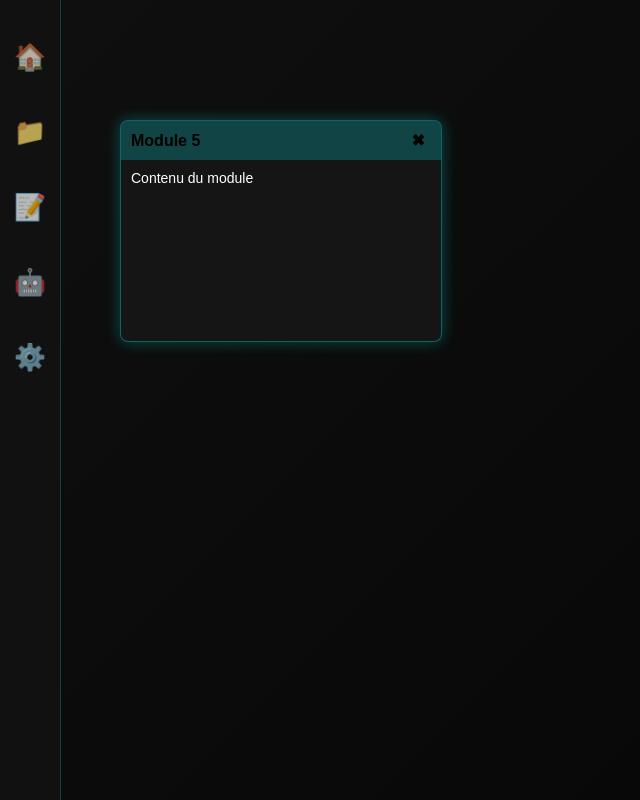
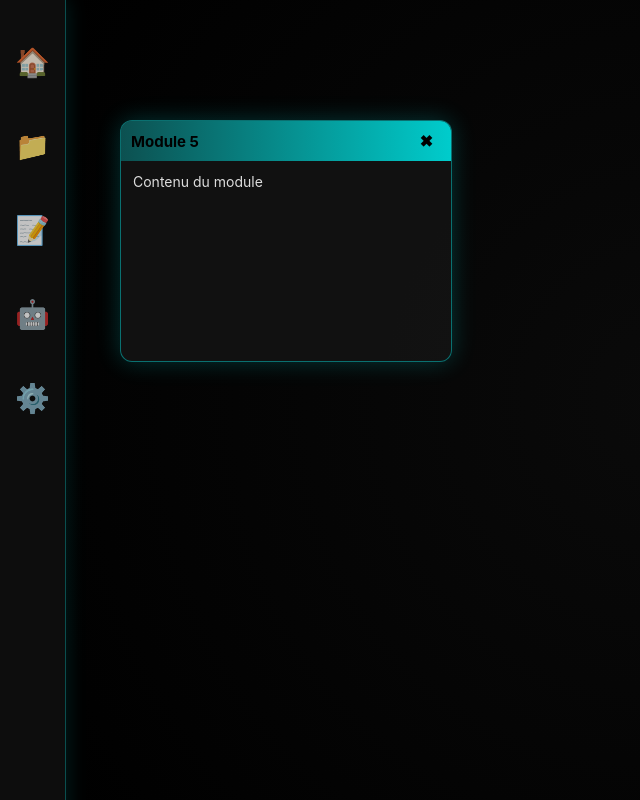
Before and after one commit to Samilo69/sayan-os-, a plain HTML site: page index.html in a window 1280 px wide. Both pictures are taken after a click on the element "⚙️". Shown: the whole page, without its empty margins (0-640 px from the left). Drawn offline with Linux system fonts and the light colour scheme.

Commit message:
Update styles for global and sidebar elements

```diff
--- a/style.css
+++ b/style.css
@@ -1,64 +1,74 @@
+/* ======== GLOBAL ======== */
 body {
     margin: 0;
-    background: #0a0a0a;
-    font-family: Arial, sans-serif;
+    background: #050505;
+    font-family: "Inter", Arial, sans-serif;
     color: white;
     overflow: hidden;
 }
 
-/* Barre latérale */
+/* ======== SIDEBAR ======== */
 #sidebar {
     position: fixed;
     left: 0;
     top: 0;
-    width: 60px;
+    width: 65px;
     height: 100vh;
-    background: #111;
+    background: rgba(15, 15, 15, 0.9);
+    backdrop-filter: blur(8px);
     display: flex;
     flex-direction: column;
     align-items: center;
     padding-top: 20px;
-    border-right: 1px solid #0ff3;
+    border-right: 1px solid #0ff4;
+    box-shadow: 0 0 20px #0ff2;
     z-index: 1000;
 }
 
 .icon {
-    font-size: 26px;
-    margin: 22px 0;
+    font-size: 28px;
+    margin: 25px 0;
     cursor: pointer;
-    opacity: 0.7;
-    transition: 0.2s;
+    opacity: 0.75;
+    transition: 0.25s;
 }
 
 .icon:hover {
     opacity: 1;
-    transform: scale(1.15);
+    transform: scale(1.2) translateY(-3px);
 }
 
-/* Bureau */
+/* ======== DESKTOP ======== */
 #desktop {
-    margin-left: 60px;
+    margin-left: 65px;
     height: 100vh;
-    background: linear-gradient(135deg, #0f0f0f, #050505);
+    background: radial-gradient(circle at center, #0a0a0a, #000);
     overflow: hidden;
 }
 
-/* Fenêtres */
+/* ======== WINDOWS ======== */
 .window {
     position: absolute;
-    width: 320px;
-    height: 220px;
-    background: #151515;
-    border: 1px solid #0ff5;
-    border-radius: 8px;
-    box-shadow: 0 0 15px #0ff4;
+    width: 330px;
+    height: 240px;
+    background: rgba(20, 20, 20, 0.85);
+    border: 1px solid #0ff6;
+    border-radius: 12px;
+    box-shadow: 0 0 25px #0ff3;
     overflow: hidden;
     touch-action: none;
+    animation: fadeIn 0.25s ease-out;
 }
 
-/* Barre de titre */
+/* Animation d’apparition */
+@keyframes fadeIn {
+    from { opacity: 0; transform: scale(0.92); }
+    to { opacity: 1; transform: scale(1); }
+}
+
+/* ======== TITLEBAR ======== */
 .titlebar {
-    background: #0ff3;
+    background: linear-gradient(90deg, #0ff4, #0cc);
     padding: 10px;
     font-weight: bold;
     cursor: grab;
@@ -66,24 +76,32 @@ body {
     display: flex;
     justify-content: space-between;
     align-items: center;
+    user-select: none;
 }
 
-/* Bouton fermer */
+.title {
+    font-size: 15px;
+}
+
+/* ======== CLOSE BUTTON ======== */
 .close-btn {
     cursor: pointer;
     font-weight: bold;
     color: #000;
-    padding: 0 6px;
+    padding: 0 8px;
+    border-radius: 4px;
     transition: 0.2s;
 }
 
 .close-btn:hover {
-    color: #f00;
-    transform: scale(1.2);
+    background: #f33;
+    color: white;
+    transform: scale(1.15);
 }
 
-/* Contenu */
+/* ======== CONTENT ======== */
 .content {
-    padding: 10px;
+    padding: 12px;
     font-size: 14px;
+    color: #ddd;
 }
```
